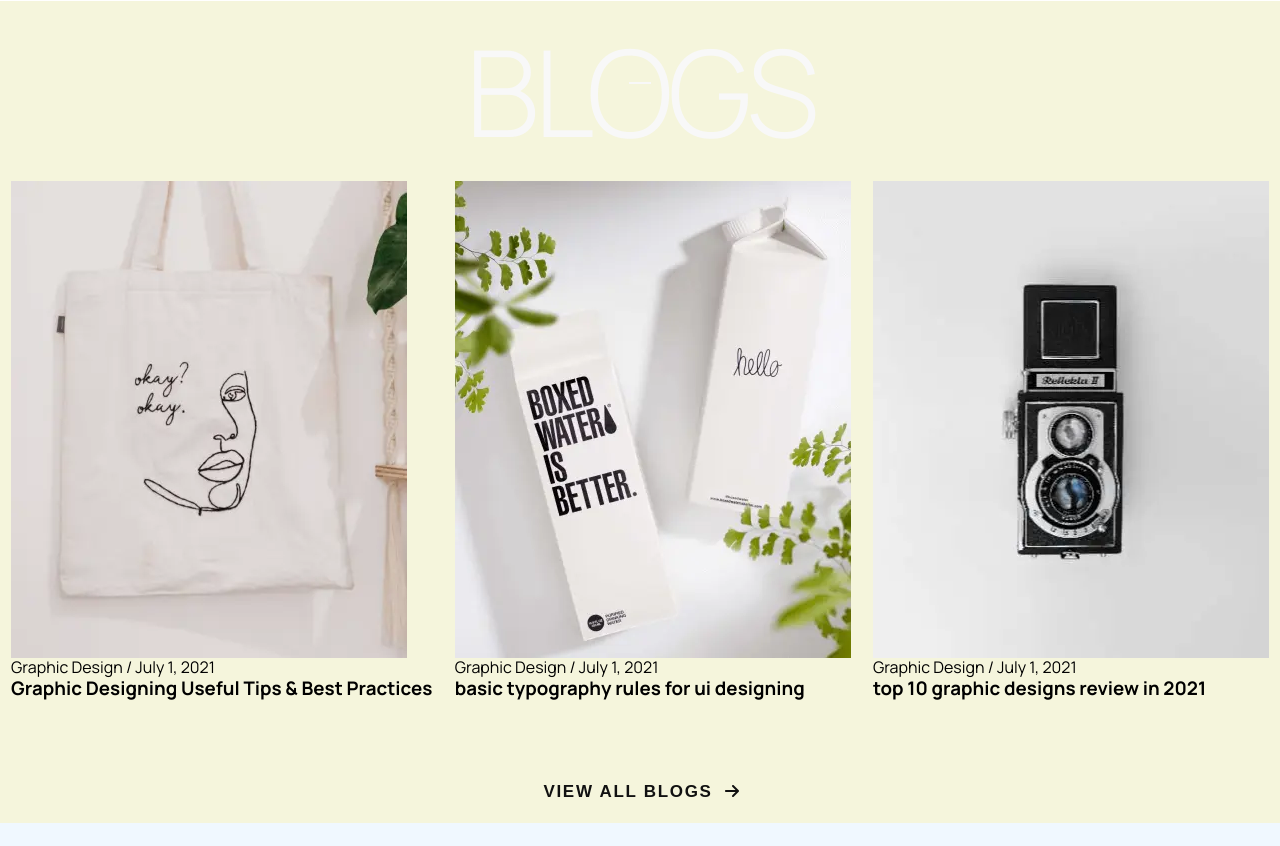
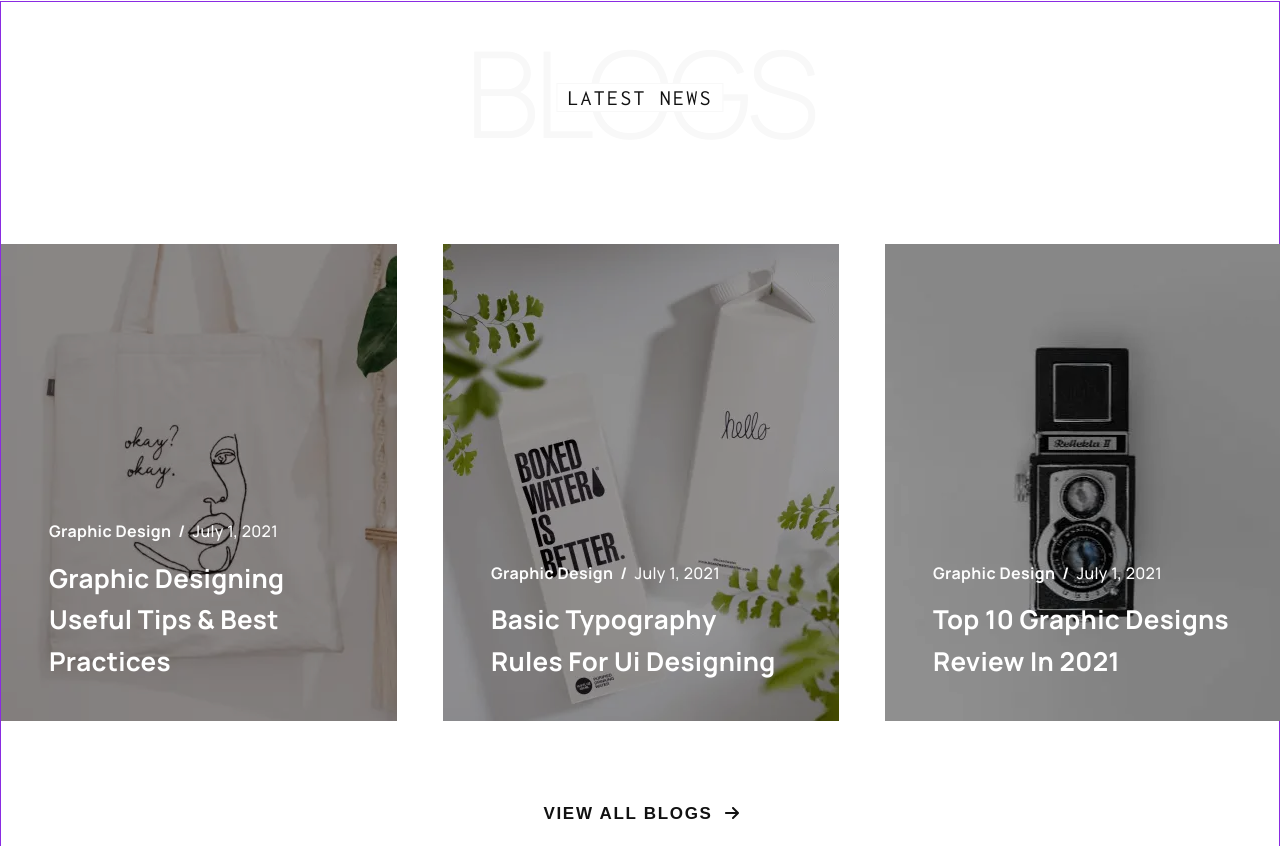
Before and after one commit to Viktossha/portfolio, a React app: page / in a window 1280 px wide. Shown: the part 5854-6700 px from the top of the page. Built offline with nearby package versions, Linux system fonts and the light colour scheme.

Commit message:
Blogs styles

```diff
--- a/src/layout/sections/blogs/Blogs.tsx
+++ b/src/layout/sections/blogs/Blogs.tsx
@@ -8,35 +8,44 @@
 import news_3 from "../../../assets/images/blogs_3.webp"
 import {Button} from "../../../components/Button";
 import arrBlack from "../../../assets/images/arrow-black.svg"
+import {Container} from "../../../components/Container";
 
 export const Blogs = () => {
     return (
         <StyledBlogs>
-            <SectionTitle>Blogs</SectionTitle>
-            <FlexWrapper justify={'space-around'}>
-               <News title={'Graphic Designing Useful Tips & Best Practices'} date={'Graphic Design   /   July 1, 2021'} src={news_1}/>
-               <News title={'basic typography rules for ui designing'} date={'Graphic Design   /   July 1, 2021'} src={news_2}/>
-               <News title={'top 10 graphic designs review in 2021'} date={'Graphic Design   /   July 1, 2021'} src={news_3}/>
-            </FlexWrapper>
-            <FlexWrapper justify={'center'}>
-                <Button>view all blogs</Button>
-            </FlexWrapper>
+            <Container>
+                <SectionTitle extraText={'latest news'}>Blogs</SectionTitle>
+                <FlexWrapper justify={'space-around'}>
+                    <News title={'Graphic Designing Useful Tips & Best Practices'} extra={'Graphic Design'}
+                          date={'July 1, 2021'} src={news_1}/>
+                    <News title={'basic typography rules for ui designing'} extra={'Graphic Design'}
+                          date={'July 1, 2021'} src={news_2}/>
+                    <News title={'top 10 graphic designs review in 2021'} extra={'Graphic Design'} date={'July 1, 2021'}
+                          src={news_3}/>
+                </FlexWrapper>
+                <FlexWrapper justify={'center'}>
+                    <Button>view all blogs</Button>
+                </FlexWrapper>
+            </Container>
         </StyledBlogs>
     );
 };
 
 const StyledBlogs = styled.section`
-    background-color: beige;
-    min-height: 100vh;
+    ${Container} {
+        padding: 0;
+    }
 
     ${FlexWrapper}:first-of-type {
-        margin-bottom: 62px;
+        margin: 62px 0;
+        gap: 46px;
     }
 
     ${Button} {
         background-color: transparent;
         border: none;
         color: #111111;
+        margin-bottom: 200px;
 
         &::after {
             content: url("${arrBlack}");;
--- a/src/layout/sections/blogs/news/News.tsx
+++ b/src/layout/sections/blogs/news/News.tsx
@@ -3,6 +3,7 @@
 
 type NewsPropsType = {
     title: string
+    extra: string
     date: string
     src: string
 }
@@ -10,16 +11,54 @@
 export const News = (props: NewsPropsType) => {
     return (
         <StyledNews>
-            <img src={props.src} alt=""/>
-            <span>{props.date}</span>
-            <h3>{props.title}</h3>
+            <Image src={props.src} alt=""/>
+            <TextWrapper>
+                <Extra>{props.extra}&nbsp;&nbsp;/&nbsp;&nbsp;</Extra>
+                <Date>{props.date}</Date>
+                <Title>{props.title}</Title>
+            </TextWrapper>
         </StyledNews>
     );
 };
 
 const StyledNews = styled.div`
-    img {
-        width: 396px;
-        display: block;
-    }
+    position: relative;
+    display: inline-block;
+    background-color: #000;
 `
+
+const Image = styled.img`
+    width: 396px;
+    display: block;
+    opacity: 0.6;
+`
+
+const TextWrapper = styled.div`
+    position: absolute;
+    margin: 0 48px;
+    bottom: 8%;
+`
+
+const Extra = styled.span`
+    font-weight: 700;
+    font-size: 16px;
+    letter-spacing: 0.02em;
+    color: #fcfcfc;
+`
+
+const Date = styled.span`
+    font-weight: 500;
+    font-size: 16px;
+    letter-spacing: 0.02em;
+    color: #fcfcfc;
+`
+
+const Title = styled.h3`
+    font-weight: 700;
+    font-size: 26px;
+    line-height: 160%;
+    letter-spacing: 0.01em;
+    text-transform: capitalize;
+    color: #fff;
+    margin-top: 16px;
+`
```
